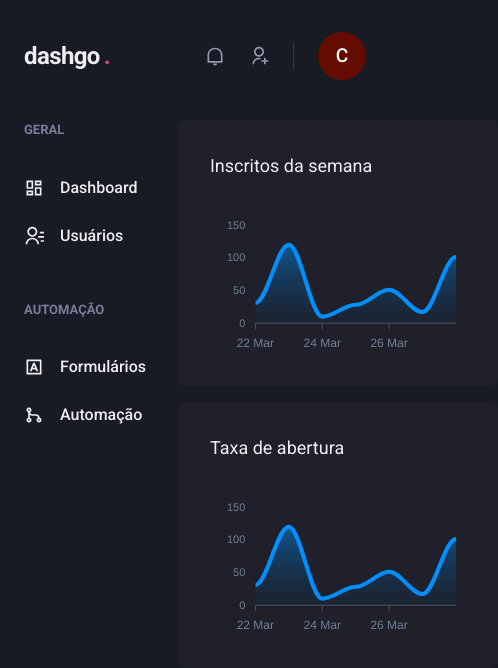
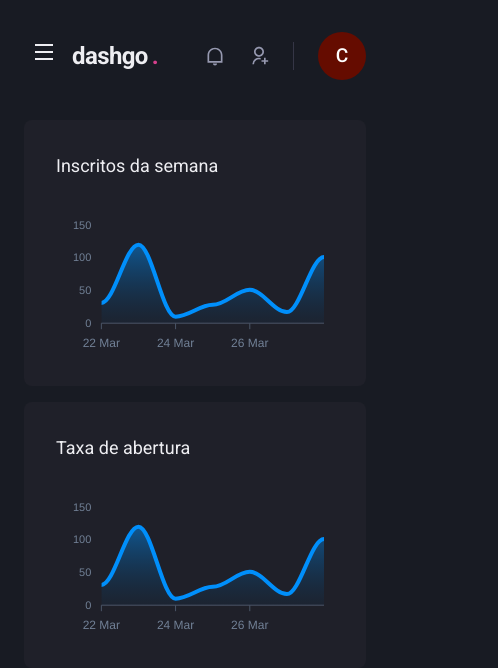
Before and after one commit to carlos-hr/dashgo, a Next.js app: page /dashboard in a window 390 px wide. Shown: the top 668 px of the page, 498 px wide, since content can reach past the window. Built offline with nearby package versions, Linux system fonts and the light colour scheme.

Commit message:
feat(sidebar): adding mobile sidebar

```diff
--- a/src/components/Header/index.tsx
+++ b/src/components/Header/index.tsx
@@ -1,10 +1,14 @@
-import { Flex, useBreakpointValue } from "@chakra-ui/react";
+import { Flex, Icon, IconButton, useBreakpointValue } from "@chakra-ui/react";
+import { RiMenuLine } from "react-icons/ri";
+import { useSidebarContext } from "../../contexts/SideBarContext";
 import Logo from "./components/Logo";
 import NotificationsNav from "./components/NotificationsNav";
 import Profile from "./components/Profile";
 import Searchbox from "./components/Searchbox";
 
 const Header = () => {
+  const { onOpen } = useSidebarContext();
+
   const isDesktop = useBreakpointValue({
     base: false,
     lg: true,
@@ -21,6 +25,16 @@ const Header = () => {
       px="6"
       align="center"
     >
+      {!isDesktop && (
+        <IconButton
+          fontSize="24"
+          variant="unstyled"
+          onClick={onOpen}
+          aria-label="open navigation"
+          mr="2"
+          icon={<Icon as={RiMenuLine} />}
+        ></IconButton>
+      )}
       <Logo />
       {isDesktop && <Searchbox />}
 
--- a/src/components/SideBar/components/NavSection.tsx
+++ b/src/components/SideBar/components/NavSection.tsx
@@ -1,5 +1,4 @@
-import { Box, Stack, Icon, Link, Text } from "@chakra-ui/react";
-import { RiDashboardLine, RiContactsLine } from "react-icons/ri";
+import { Box, Stack, Text } from "@chakra-ui/react";
 import { ReactNode } from "react";
 
 interface NavSectionProps {
--- /dev/null
+++ b/src/components/SideBar/components/SidebarNav.tsx
@@ -0,0 +1,27 @@
+import { Stack } from "@chakra-ui/react";
+import {
+  RiDashboardLine,
+  RiContactsLine,
+  RiInputMethodLine,
+  RiGitMergeLine,
+} from "react-icons/ri";
+import NavLink from "./NavLink";
+import NavSection from "./NavSection";
+
+const SidebarNav = () => {
+  return (
+    <Stack spacing="12" align="flex-start">
+      <NavSection title="GERAL">
+        <NavLink icon={RiDashboardLine}>Dashboard</NavLink>
+        <NavLink icon={RiContactsLine}>Usuários</NavLink>
+      </NavSection>
+
+      <NavSection title="AUTOMAÇÃO">
+        <NavLink icon={RiInputMethodLine}>Formulários</NavLink>
+        <NavLink icon={RiGitMergeLine}>Automação</NavLink>
+      </NavSection>
+    </Stack>
+  );
+};
+
+export default SidebarNav;
--- a/src/components/SideBar/index.tsx
+++ b/src/components/SideBar/index.tsx
@@ -1,29 +1,46 @@
-import { Box, Stack, Text } from "@chakra-ui/react";
 import {
-  RiContactsLine,
-  RiDashboardLine,
-  RiGitMergeLine,
-  RiInputMethodLine,
-} from "react-icons/ri";
-import NavLink from "./components/NavLink";
-import NavSection from "./components/NavSection";
+  Box,
+  Drawer,
+  DrawerBody,
+  DrawerCloseButton,
+  DrawerContent,
+  DrawerHeader,
+  DrawerOverlay,
+  useBreakpointValue,
+} from "@chakra-ui/react";
+import { useSidebarContext } from "../../contexts/SideBarContext";
+import SidebarNav from "./components/SidebarNav";
 
-const SideBar = () => {
+const Sidebar = () => {
+  const { isOpen, onClose } = useSidebarContext();
+
+  const isMobile = useBreakpointValue({
+    base: true,
+    lg: false,
+  });
+
+  if (isMobile) {
+    return (
+      <Drawer isOpen={isOpen} placement="left" onClose={onClose}>
+        <DrawerOverlay>
+          <DrawerContent bg="gray.800" p="4">
+            <DrawerCloseButton mt="6" />
+            <DrawerHeader>Navegação</DrawerHeader>
+
+            <DrawerBody>
+              <SidebarNav />
+            </DrawerBody>
+          </DrawerContent>
+        </DrawerOverlay>
+      </Drawer>
+    );
+  }
+
   return (
     <Box as="aside" w="64" mr="8">
-      <Stack spacing="12" align="flex-start">
-        <NavSection title="GERAL">
-          <NavLink icon={RiDashboardLine}>Dashboard</NavLink>
-          <NavLink icon={RiContactsLine}>Usuários</NavLink>
-        </NavSection>
-
-        <NavSection title="AUTOMAÇÃO">
-          <NavLink icon={RiInputMethodLine}>Formulários</NavLink>
-          <NavLink icon={RiGitMergeLine}>Automação</NavLink>
-        </NavSection>
-      </Stack>
+      <SidebarNav />
     </Box>
   );
 };
 
-export default SideBar;
+export default Sidebar;
--- a/src/components/index.tsx
+++ b/src/components/index.tsx
@@ -1,4 +1,4 @@
 export { default as Input } from "./Form/Input";
 export { default as Header } from "./Header";
-export { default as SideBar } from "./SideBar";
+export { default as SideBar } from "./Sidebar";
 export { default as Pagination } from "./Pagination";
--- /dev/null
+++ b/src/contexts/SideBarContext.tsx
@@ -0,0 +1,26 @@
+import { useDisclosure, UseDisclosureReturn } from "@chakra-ui/react";
+import { useRouter } from "next/router";
+import { createContext, ReactNode, useContext, useEffect } from "react";
+
+interface SidebarContextProps {
+  children: ReactNode;
+}
+
+const SidebarContext = createContext({} as UseDisclosureReturn);
+
+export const SidebarProvider = ({ children }: SidebarContextProps) => {
+  const disclosure = useDisclosure();
+  const router = useRouter();
+
+  useEffect(() => {
+    disclosure.onClose;
+  }, [disclosure.onClose, router.asPath]);
+
+  return (
+    <SidebarContext.Provider value={disclosure}>
+      {children}
+    </SidebarContext.Provider>
+  );
+};
+
+export const useSidebarContext = () => useContext(SidebarContext);
--- a/src/pages/_app.tsx
+++ b/src/pages/_app.tsx
@@ -1,11 +1,14 @@
 import { ChakraProvider } from "@chakra-ui/react";
 import { AppProps } from "next/app";
+import { SidebarProvider } from "../contexts/SideBarContext";
 import { theme } from "../styles/theme";
 
 function MyApp({ Component, pageProps }: AppProps) {
   return (
     <ChakraProvider theme={theme}>
-      <Component {...pageProps} />
+      <SidebarProvider>
+        <Component {...pageProps} />
+      </SidebarProvider>
     </ChakraProvider>
   );
 }
```
